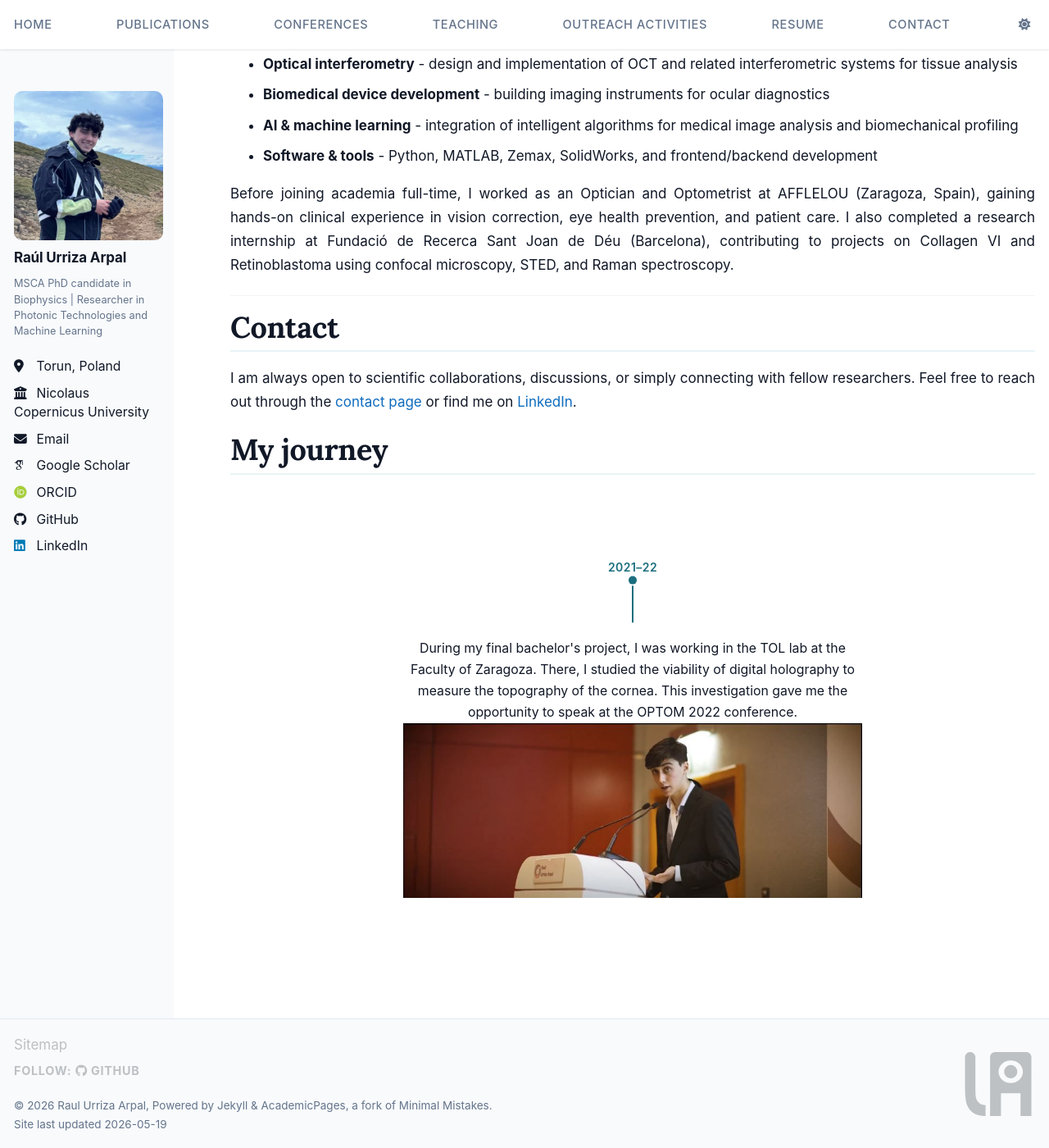
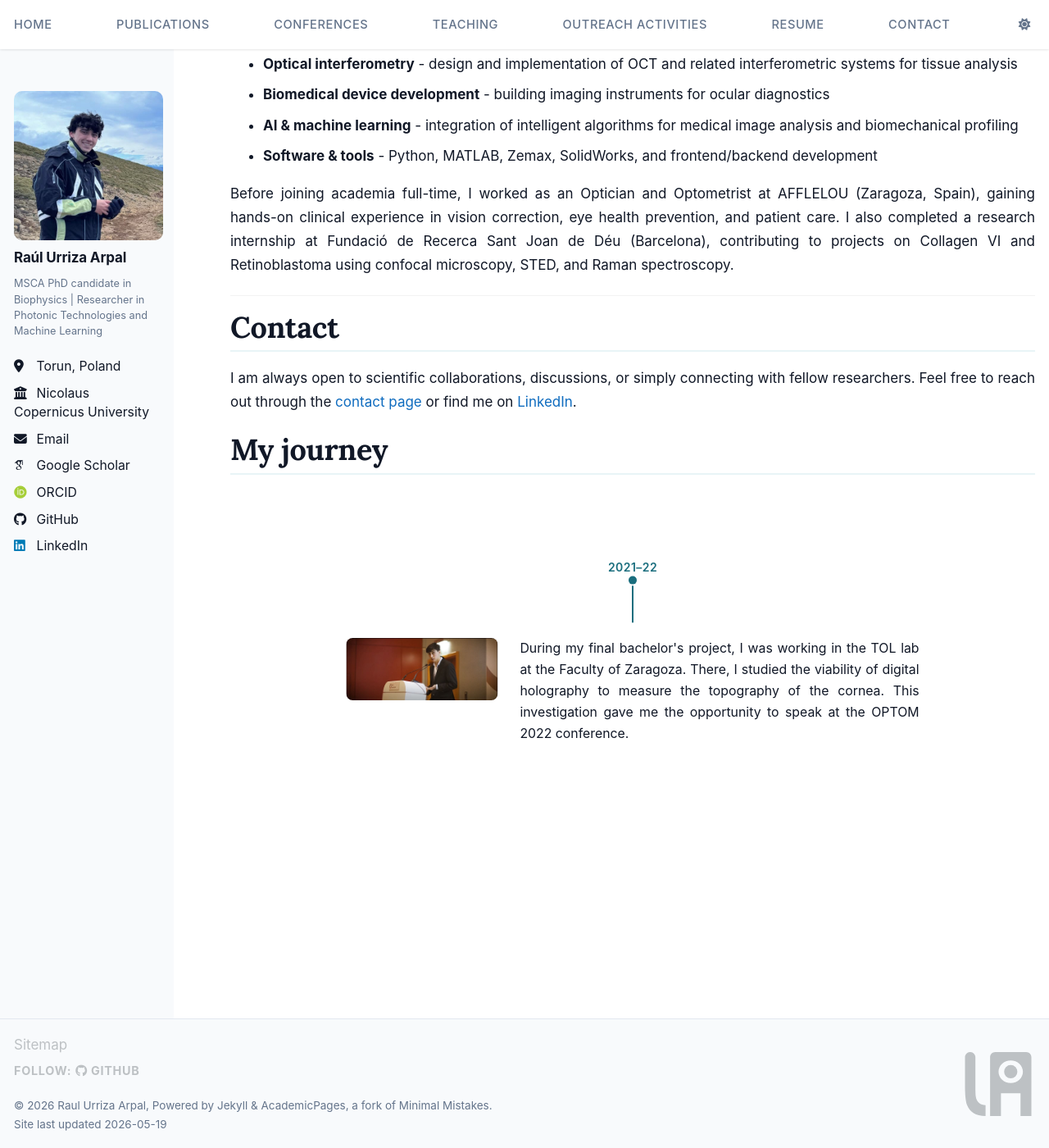
Before and after one commit to RaulUrriza/raulurriza.github.io, a Jekyll site: the page built from _pages/about.md, in a window 1280 px wide and 1400 px high, scrolled down 1807 px. Shown: the whole window at 82% size. Built offline with Jekyll 4.4.1, drawn with Linux system fonts in a browser that asks for light colours; some web fonts are replaced; a script bundle is joined from its source files by our own code; library files that are not in the unit come from our copies.

Commit message:
intento claude

```diff
--- a/_pages/about.md
+++ b/_pages/about.md
@@ -62,11 +62,10 @@ I am always open to scientific collaborations, discussions, or simply connecting
       <input type="radio" id="tl-0" name="tl" checked>
       <label for="tl-0">2021–22</label>
       <div class="tl-body">
+        <img src="/images/timeline/OPTOM2022.jpg" alt="OPTOM 2022 Conference">
         <div class="tl-text">
-          <p>During my final bachelor's project, I was working in the TOL lab at the Faculty of Zaragoza. There, I studied the viability of digital holography to measure the topography of the cornea. This investigation gave me the opportunity to speak at the OPTOM 2022 conference. </p>
-          <p><img src="/images/timeline/OPTOM2022.jpg" alt="OPTOM 2022 Conference"></p>
+          <p>During my final bachelor's project, I was working in the TOL lab at the Faculty of Zaragoza. There, I studied the viability of digital holography to measure the topography of the cornea. This investigation gave me the opportunity to speak at the OPTOM 2022 conference.</p>
         </div>
-
       </div>
     </li>
 
@@ -74,10 +73,10 @@ I am always open to scientific collaborations, discussions, or simply connecting
       <input type="radio" id="tl-1" name="tl">
       <label for="tl-1">2022–24</label>
       <div class="tl-body">
+        <img src="/images/timeline/Afflelouchallenge.jpg" alt="Afflelou Challenge">
         <div class="tl-text">
           <p>During my MSc in Biomedical Engineering, I won the Afflelou Challenge, a competition about excellence at the bachelor's level where I received first prize thanks to my work on the development of a telematic system for visual health in rural areas. I worked at this company until 2024.</p>
         </div>
-        <img src="/images/timeline/Afflelouchallenge.jpg" alt="Afflelou Challenge">
       </div>
     </li>
 
@@ -85,10 +84,10 @@ I am always open to scientific collaborations, discussions, or simply connecting
       <input type="radio" id="tl-2" name="tl">
       <label for="tl-2">2024–27</label>
       <div class="tl-body">
+        <img src="/images/timeline/MSCA.jpg" alt="Marie Skłodowska-Curie Fellowship">
         <div class="tl-text">
           <p>In 2024, I received the prestigious MSCA grant at Nicolaus Copernicus University for the <a href="https://belightproject.eu/">BELIGHT project</a>. During this time, I am working on my PhD, focused on the measurement of biomechanical properties of the cornea using optical coherence elastography.</p>
         </div>
-        <img src="/images/timeline/MSCA.jpg" alt="Marie Skłodowska-Curie Fellowship">
       </div>
     </li>
 
--- a/assets/css/style.scss
+++ b/assets/css/style.scss
@@ -888,11 +888,10 @@ a.btn--primary {
   /* horizontal centering + vertical slide-in composed in one transform */
   transform: translate(-50%, var(--tl-body-y));
   width: 92%;
-  max-width: 560px;
+  max-width: 700px;
   display: flex;
-  flex-direction: column;
-  align-items: center;
-  gap: 1rem;
+  gap: 1.5rem;
+  align-items: flex-start;
   opacity: var(--tl-body-op);
   transition:
     opacity   var(--tl-dur) ease-in-out var(--tl-body-del),
@@ -901,29 +900,23 @@ a.btn--primary {
 }
 
 .tl-body > img {
-  width: 100%;
-  max-width: 260px;
+  width: 35%;
+  max-width: 185px;
   border-radius: 8px;
+  flex-shrink: 0;
   object-fit: cover;
 }
 
 .tl-body > .tl-text {
-  width: 100%;
-  text-align: center;
-}
-
-.tl-body > .tl-text > h3 {
-  margin-top: 0;
-  margin-bottom: 0.4rem;
-  font-size: 1.05rem;
-  text-align: center;
+  flex: 1;
+  min-width: 0;
 }
 
 .tl-body > .tl-text > p {
   margin: 0;
   font-size: 0.88rem;
   line-height: 1.65;
-  text-align: center;
+  text-align: justify;
 }
 
 /* ── Active item: show content, extend line ──────────────────── */
```
